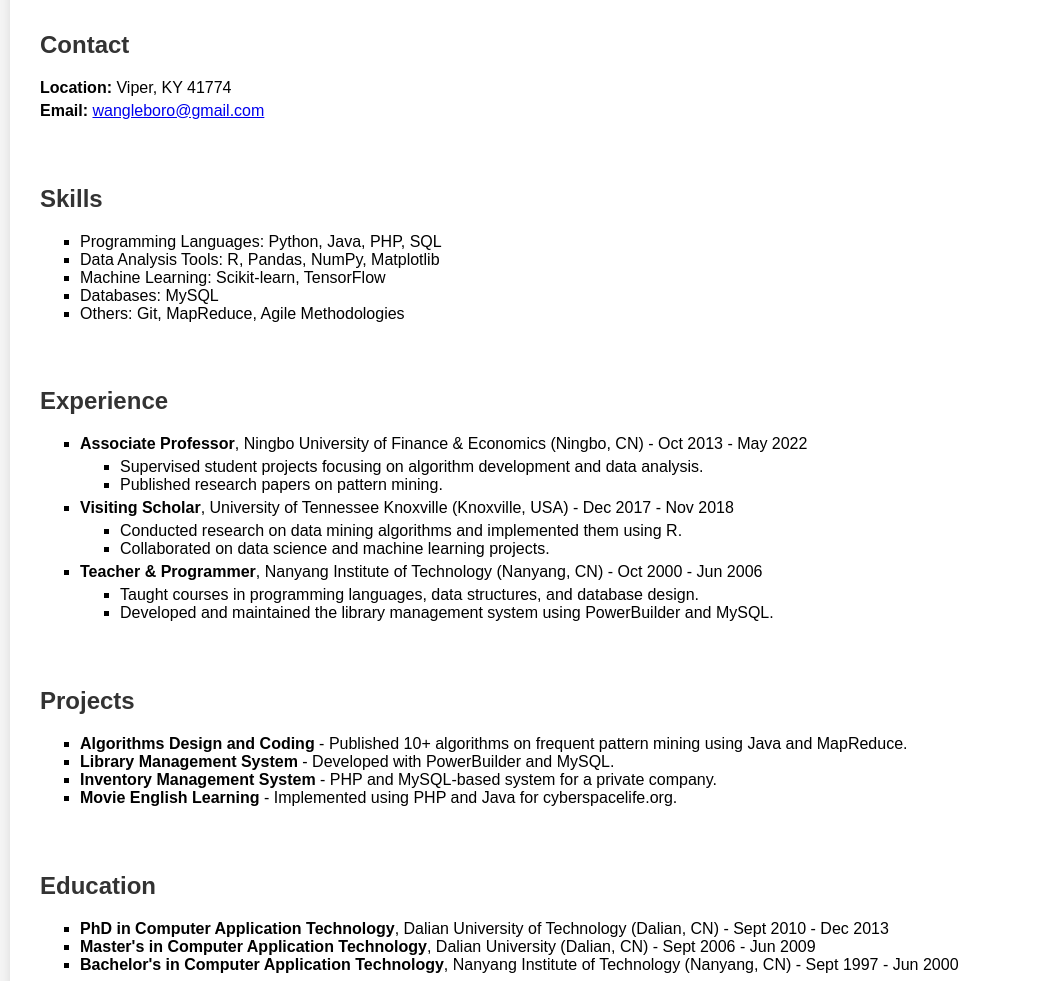
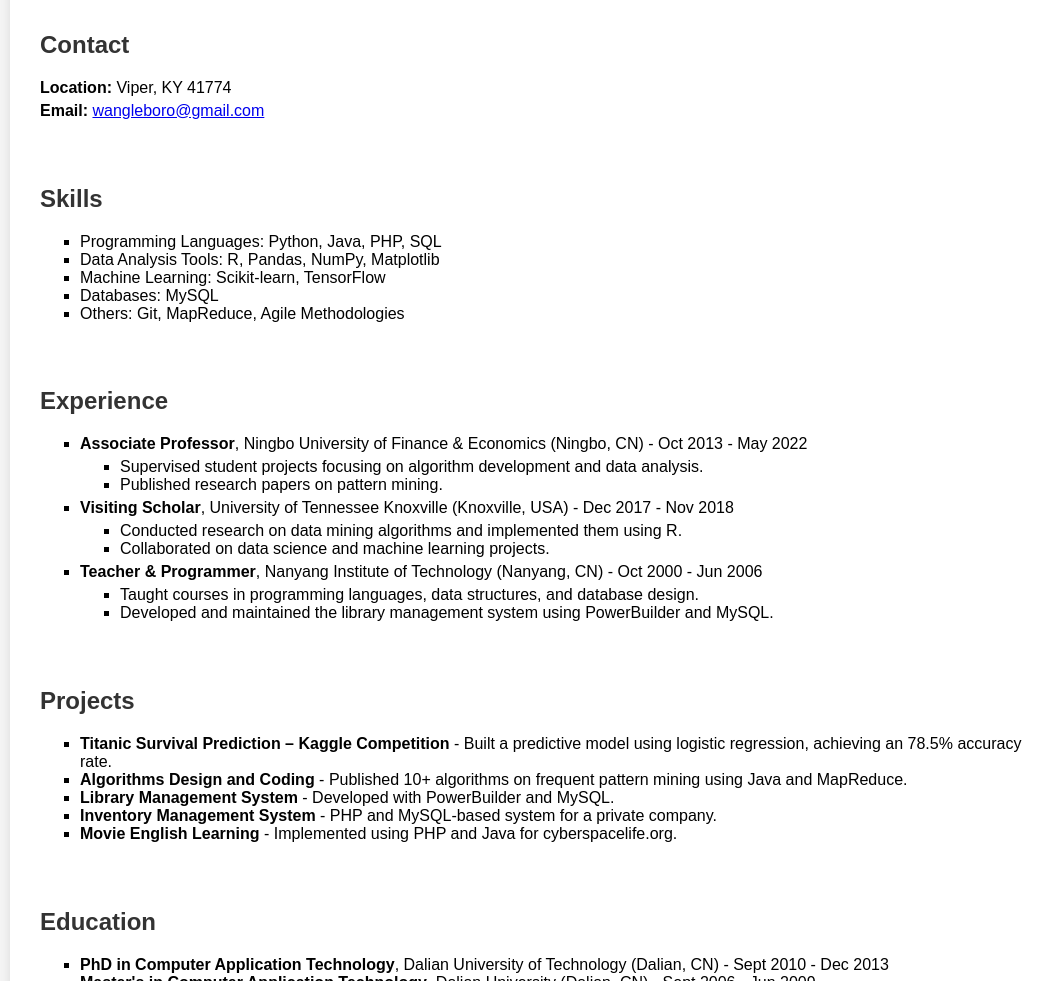
Before and after one commit to wangleboro/joy.github.io, a plain HTML site: page index.html in a window 1280 px wide. Shown: the part 119-1100 px from the top of the page, without its empty margins (98-1150 px from the left). Drawn offline with Linux system fonts and the light colour scheme.

Commit message:
index.html

```diff
--- a/index.html
+++ b/index.html
@@ -82,6 +82,7 @@
         <div class="section projects">
             <h2>Projects</h2>
             <ul>
+                <li><strong>Titanic Survival Prediction – Kaggle Competition</strong> - Built a predictive model using logistic regression, achieving an 78.5% accuracy rate.</li>
                 <li><strong>Algorithms Design and Coding</strong> - Published 10+ algorithms on frequent pattern mining using Java and MapReduce.</li>
                 <li><strong>Library Management System</strong> - Developed with PowerBuilder and MySQL.</li>
                 <li><strong>Inventory Management System</strong> - PHP and MySQL-based system for a private company.</li>
```
